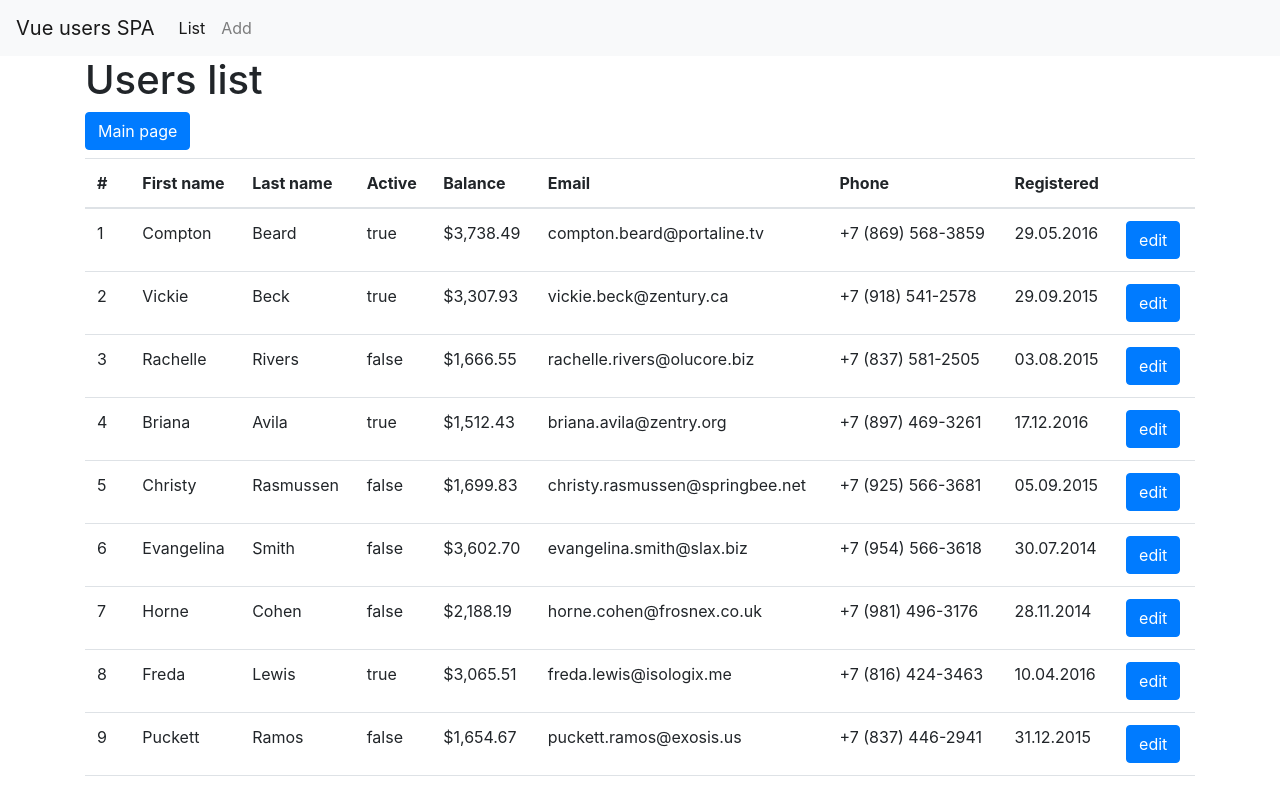
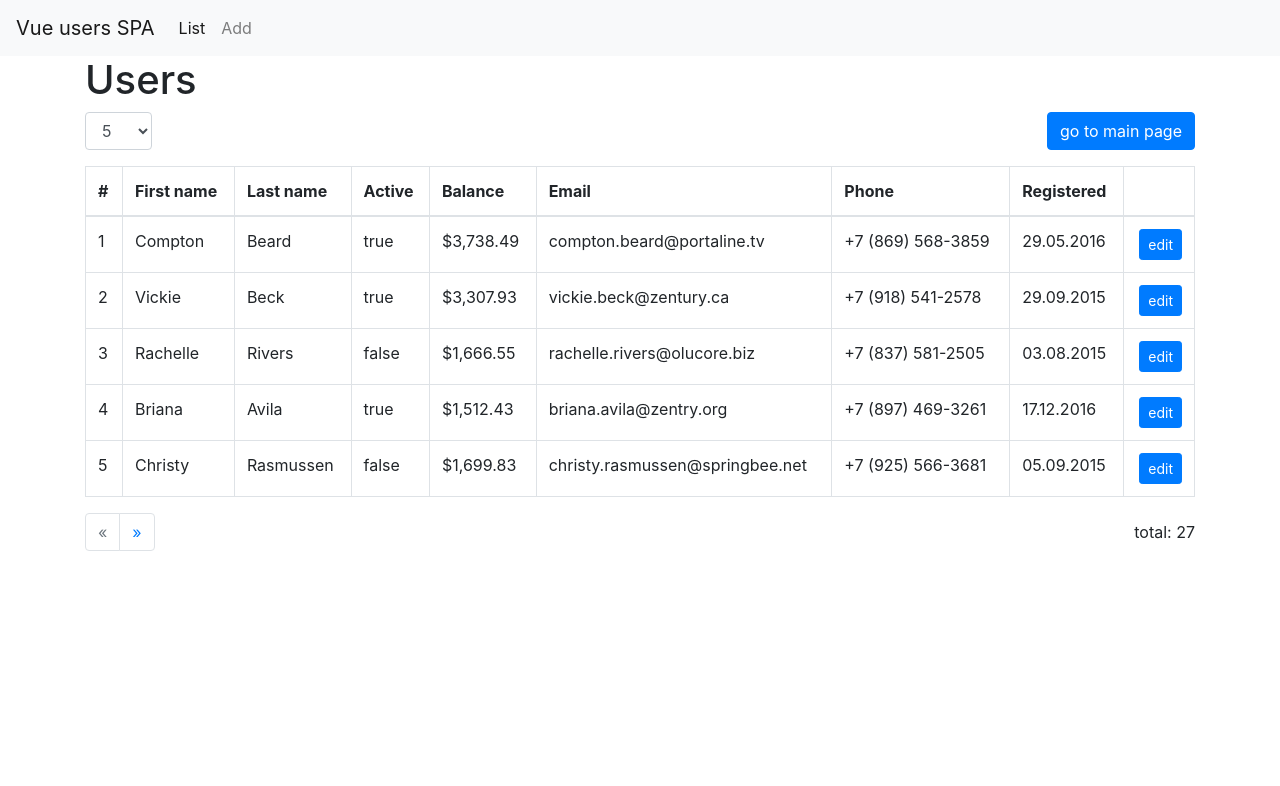
Before and after one commit to shchegol/learnjavascript-vue, a Vue app: page /list in a window 1280 px wide. Shown: the top 786 px of the page. Built offline with nearby package versions, Linux system fonts and the light colour scheme; data requests are answered from the project's data file.

Commit message:
Task 4 / + change page count

```diff
--- /dev/null
+++ b/src/components/ListPagination.vue
@@ -0,0 +1,63 @@
+<template>
+  <nav aria-label="Page navigation example">
+    <ul class="pagination m-0">
+      <li class="page-item disabled">
+        <a class="page-link" href="#" aria-label="Previous">
+          <span aria-hidden="true">&laquo;</span>
+          <span class="sr-only">Previous</span>
+        </a>
+      </li>
+
+      <li v-for="item in items" :key="user.id">
+        a
+      </li>
+
+      <li class="page-item">
+        <a class="page-link" href="#" aria-label="Next">
+          <span aria-hidden="true">&raquo;</span>
+          <span class="sr-only">Next</span>
+        </a>
+      </li>
+
+      <!--<li class="page-item disabled">-->
+      <!--<a class="page-link" href="#" aria-label="Previous">-->
+      <!--<span aria-hidden="true">&laquo;</span>-->
+      <!--<span class="sr-only">Previous</span>-->
+      <!--</a>-->
+      <!--</li>-->
+      <!--<li class="page-item active"><a class="page-link" href="#">1</a></li>-->
+      <!--<li class="page-item"><a class="page-link" href="#">2</a></li>-->
+      <!--<li class="page-item"><a class="page-link" href="#">3</a></li>-->
+      <!--<li class="page-item">-->
+      <!--<a class="page-link" href="#" aria-label="Next">-->
+      <!--<span aria-hidden="true">&raquo;</span>-->
+      <!--<span class="sr-only">Next</span>-->
+      <!--</a>-->
+      <!--</li>-->
+    </ul>
+  </nav>
+</template>
+
+<script>
+  export default {
+    name: 'rows-per-page',
+    props: {
+      value: {
+        type: Number,
+        require: true
+      },
+      totalPage: {
+        type: Number,
+        require: true
+      }
+    },
+    data () {
+      return {}
+    },
+    methods: {
+      changed (value) {
+        this.$emit('input', value)
+      }
+    },
+  }
+</script>
--- /dev/null
+++ b/src/components/RowsPerPage.vue
@@ -0,0 +1,31 @@
+<template>
+  <div>
+    <select :value="value" @change="changed($event.target.value)" class="form-control">
+      <option v-for="item in list" :key="item" :value="item">
+        {{ item }}
+      </option>
+    </select>
+  </div>
+</template>
+
+<script>
+  export default {
+    name: 'rows-per-page',
+    props: {
+      value: {
+        type: Number,
+        require: true
+      }
+    },
+    data () {
+      return {
+        list: [2, 5, 10, 60]
+      }
+    },
+    methods: {
+      changed(value) {
+        this.$emit('input', value)
+      }
+    }
+  }
+</script>
--- a/src/components/UserList.vue
+++ b/src/components/UserList.vue
@@ -1,5 +1,5 @@
 <template>
-  <table class="table table-hover number-reset">
+  <table class="table table-bordered table-hover number-reset">
     <thead>
     <tr>
       <th>#</th>
@@ -9,7 +9,8 @@
       <th>Balance</th>
       <th>Email</th>
       <th>Phone</th>
-      <th colspan="2">Registered</th>
+      <th>Registered</th>
+      <th></th>
     </tr>
     </thead>
     <tbody>
@@ -22,8 +23,8 @@
       <td>{{user.email}}</td>
       <td>{{user.phone}}</td>
       <td>{{user.registered}}</td>
-      <td>
-        <router-link :to="`/user/${user.id}`" class="btn btn-primary">edit</router-link>
+      <td class="text-right">
+        <router-link :to="`/user/${user.id}`" class="btn btn-primary btn-sm">edit</router-link>
       </td>
     </tr>
     </tbody>
--- a/src/components/pages/UserList.vue
+++ b/src/components/pages/UserList.vue
@@ -2,23 +2,35 @@
   <div>
     <div class="row">
       <div class="col">
-        <h1>Users list</h1>
+        <h1>Users</h1>
       </div>
     </div>
 
-    <div class="row">
-      <div class="col">
-<button @click="toMainPage" class="btn btn-primary">Main page</button>
+    <div class="row align-items-center">
+      <div class="col-auto">
+        <rows-per-page v-model.number="selectedPage"></rows-per-page>
+      </div>
+      <div class="col text-right">
+        <button @click="toMainPage" class="btn btn-primary">go to main page</button>
       </div>
     </div>
 
-    <div class="row mt-2">
+    <div class="row mt-3">
       <div class="col">
         <div v-if="!users" class="alert alert-info">
           Loading...
         </div>
 
-        <user-list v-else :users="users"></user-list>
+        <user-list v-else :users="filteredUsers"></user-list>
+      </div>
+    </div>
+
+    <div class="row align-items-center">
+      <div class="col">
+        <list-pagination v-model.number="selectedPage" :totalPage="totalUsers" ></list-pagination>
+      </div>
+      <div class="col text-right text-bold">
+        total: {{ totalUsers }}
       </div>
     </div>
   </div>
@@ -27,15 +39,30 @@
 <script>
   import axios from 'axios'
   import UserList from '@/components/UserList.vue'
+  import RowsPerPage from '@/components/RowsPerPage.vue'
+  import ListPagination from '@/components/ListPagination.vue'
 
   export default {
     name: 'UserPage',
     components: {
-      UserList
+      UserList,
+      RowsPerPage,
+      ListPagination
     },
     data () {
       return {
         users: [],
+        selectedPage: 5
+      }
+    },
+    computed: {
+      filteredUsers () {
+        return this.users.filter((item, index) => {
+          return index < this.selectedPage
+        })
+      },
+      totalUsers () {
+        return this.users.length
       }
     },
     methods: {
@@ -45,7 +72,7 @@
             this.users = response.data
           })
       },
-      toMainPage() {
+      toMainPage () {
         this.$router.push('/')
       }
     },
```
